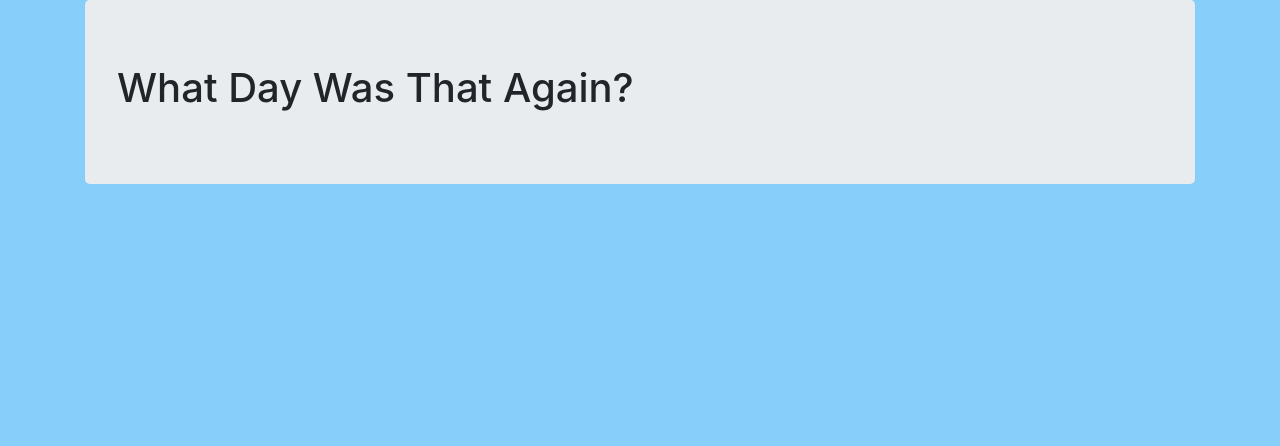
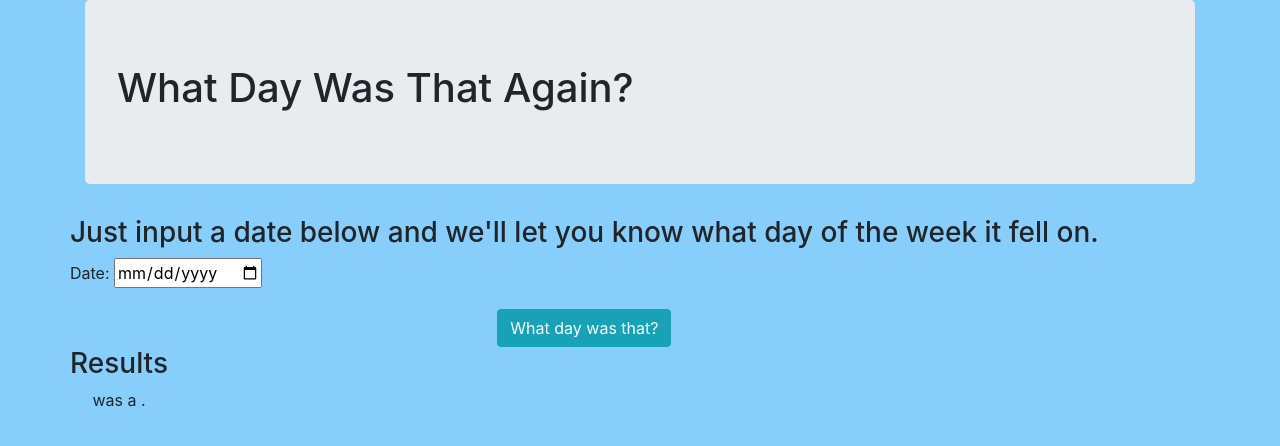
Before and after one commit to WilliamKulha/date_checker, a website built with webpack: page src/index.html in a window 1280 px wide. Built offline with nearby package versions, Linux system fonts and the light colour scheme.

Commit message:
Add form and div to display output on the index page.

```diff
--- a/src/index.html
+++ b/src/index.html
@@ -11,6 +11,32 @@
     <div class="jumbotron">
         <h1>What Day Was That Again?</h1>
     </div>
+    <div class="row">
+      <div class="col-xs-12">
+        <div class="the-form">
+          <h3 class="text-center">Just input a date below and we'll let you know what day of the week it fell on.</h3>
+          <form id="user-input">
+            <div class="form-group">
+              <label for="user-date">Date:</label>
+              <input id="user-date" type="date">
+            </div>
+            <div class="text-center">
+              <button type="submit" class="btn btn-info">What day was that?</button>
+            </div>
+          </form>
+        </div>
+      </div>
+    </div>
+    <div class="row">
+      <div class="col-xs-12">
+        <div id="results">
+          <div class="text-center">
+            <h3>Results</h3>
+            <p><span class="user-input-date-here"></span> was a <span class="user-input-weekday"></span>.</p>
+          </div>
+        </div>
+      </div>
+    </div>
   </div>
 
 </body>
```
